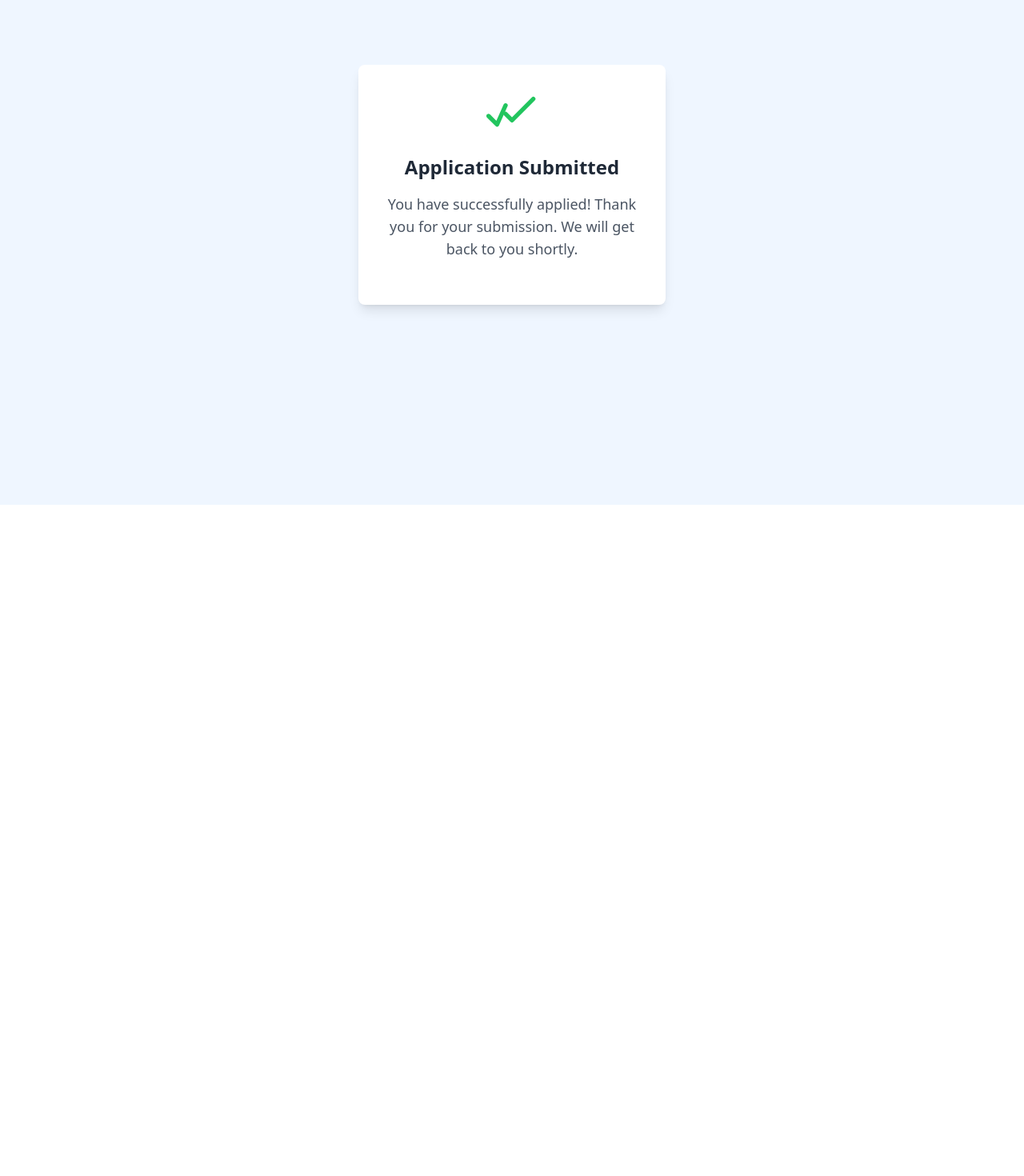
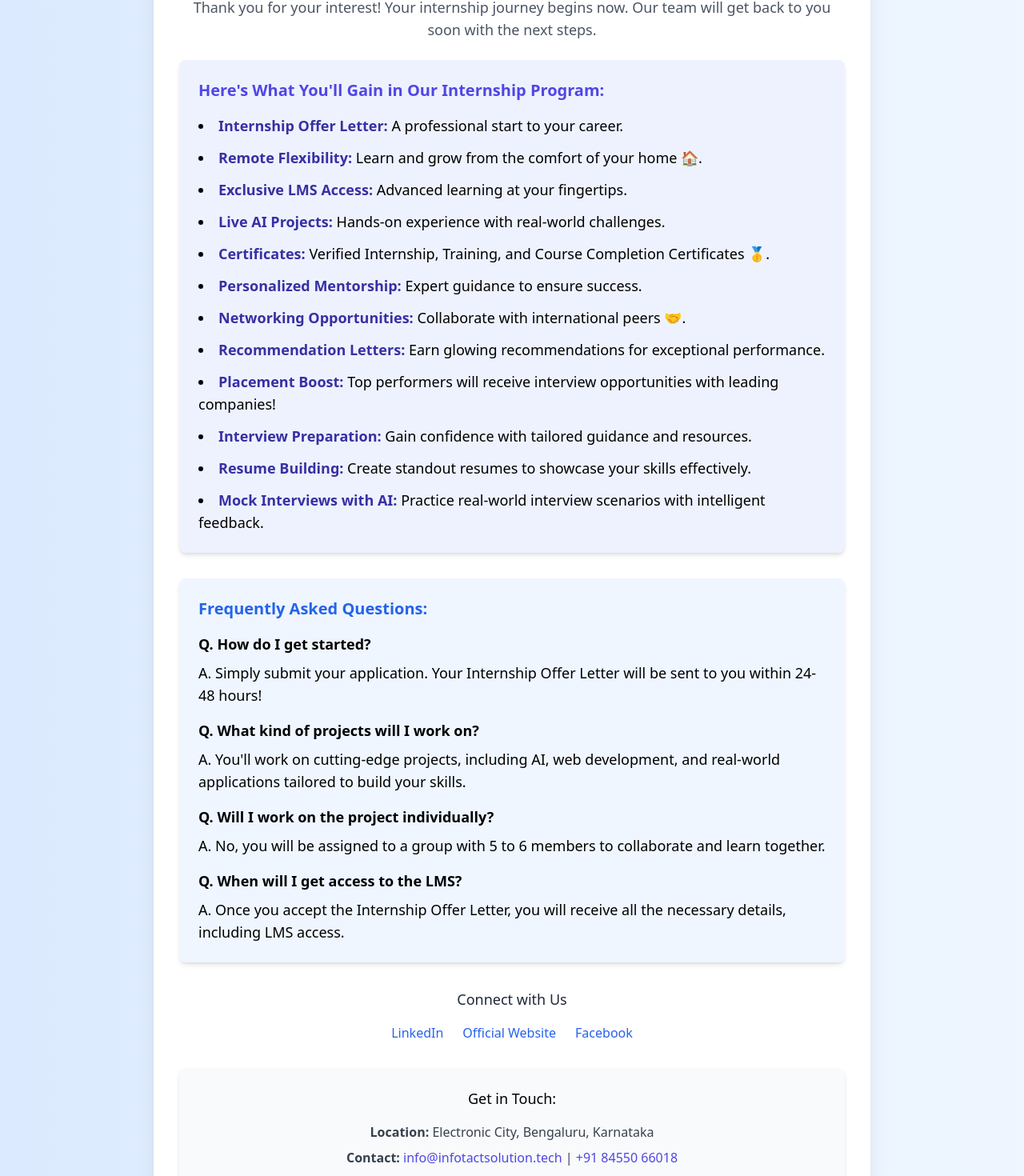
Before and after one commit to pitabasdev/infotact-internship, a React (Create React App) app: page /success in a window 1280 px wide. Shown: the part 169-1639 px from the top of the page at 80% size. Before the commit the page ends 800 px from the top, so only its background shows below. Built offline with nearby package versions, Linux system fonts and the light colour scheme.

Commit message:
update header image

```diff
--- a/src/InternshipForm .js
+++ b/src/InternshipForm .js
@@ -92,7 +92,9 @@ const InternshipForm = () => {
         <p className="text-2xl font-bold text-gray-700 mb-6">
           🚀 Thank you for your interest in the exciting internship
           opportunities at{" "}
-          <span className="text-indigo-600">Infotact Solutions</span>!
+          <a href="https://infotactsolution.tech/">
+            <span className="text-indigo-600">Infotact Solutions</span>!
+          </a>
         </p>
         <p className="text-xl font-medium mb-6">
           We are thrilled to know more about you and help you kickstart your
@@ -208,6 +210,7 @@ const InternshipForm = () => {
             <option value="2nd Year">2nd Year</option>
             <option value="3rd Year">3rd Year</option>
             <option value="4th Year">4th Year</option>
+            <option value="Graduated">Graduated</option>
           </select>
         </div>
 
--- a/src/SuccessfullyApplied .js
+++ b/src/SuccessfullyApplied .js
@@ -2,15 +2,15 @@ import React from "react";
 
 const SuccessfullyApplied = () => {
   return (
-    <div className="min-h-screen bg-blue-50 flex justify-center items-center">
-      <div className="bg-white p-8 rounded-lg shadow-lg w-96 text-center">
+    <div className="min-h-screen bg-gradient-to-r from-blue-100 to-blue-50 flex justify-center items-center px-4">
+      <div className="bg-white p-8 rounded-xl shadow-xl w-full max-w-4xl text-center">
+        {/* Success Icon */}
         <svg
           xmlns="http://www.w3.org/2000/svg"
           className="w-16 h-16 mx-auto text-green-500 mb-4"
           fill="none"
           stroke="currentColor"
           viewBox="0 0 24 24"
-          xmlnsXlink="http://www.w3.org/1999/xlink"
           strokeWidth="2"
           strokeLinecap="round"
           strokeLinejoin="round"
@@ -18,13 +18,193 @@ const SuccessfullyApplied = () => {
           <path d="M9 11l3 3L22 4" />
           <path d="M1 12l4 4L9 7" />
         </svg>
-        <h1 className="text-2xl font-semibold text-gray-800 mb-4">
-          Application Submitted
+
+        {/* Title */}
+        <h1 className="text-3xl font-bold text-gray-800 mb-4">
+          Your Application is Successfully Submitted!
         </h1>
         <p className="text-lg text-gray-600 mb-6">
-          You have successfully applied! Thank you for your submission. We will
-          get back to you shortly.
+          Thank you for your interest! Your internship journey begins now. Our
+          team will get back to you soon with the next steps.
         </p>
+
+        {/* Benefits Section */}
+        <div className="bg-indigo-50 p-6 rounded-lg shadow-md mb-8 text-left">
+          <h2 className="text-xl font-semibold text-indigo-600 mb-4">
+            Here's What You'll Gain in Our Internship Program:
+          </h2>
+          <ul className="list-disc list-inside text-lg space-y-3">
+            <li>
+              <span className="font-bold text-indigo-800">
+                Internship Offer Letter:
+              </span>{" "}
+              A professional start to your career.
+            </li>
+            <li>
+              <span className="font-bold text-indigo-800">
+                Remote Flexibility:
+              </span>{" "}
+              Learn and grow from the comfort of your home 🏠.
+            </li>
+            <li>
+              <span className="font-bold text-indigo-800">
+                Exclusive LMS Access:
+              </span>{" "}
+              Advanced learning at your fingertips.
+            </li>
+            <li>
+              <span className="font-bold text-indigo-800">
+                Live AI Projects:
+              </span>{" "}
+              Hands-on experience with real-world challenges.
+            </li>
+            <li>
+              <span className="font-bold text-indigo-800">Certificates:</span>{" "}
+              Verified Internship, Training, and Course Completion Certificates
+              🥇.
+            </li>
+            <li>
+              <span className="font-bold text-indigo-800">
+                Personalized Mentorship:
+              </span>{" "}
+              Expert guidance to ensure success.
+            </li>
+            <li>
+              <span className="font-bold text-indigo-800">
+                Networking Opportunities:
+              </span>{" "}
+              Collaborate with international peers 🤝.
+            </li>
+            <li>
+              <span className="font-bold text-indigo-800">
+                Recommendation Letters:
+              </span>{" "}
+              Earn glowing recommendations for exceptional performance.
+            </li>
+            <li>
+              <span className="font-bold text-indigo-800">
+                Placement Boost:
+              </span>{" "}
+              Top performers will receive interview opportunities with leading
+              companies!
+            </li>
+            <li>
+              <span className="font-bold text-indigo-800">
+                Interview Preparation:
+              </span>{" "}
+              Gain confidence with tailored guidance and resources.
+            </li>
+            <li>
+              <span className="font-bold text-indigo-800">
+                Resume Building:
+              </span>{" "}
+              Create standout resumes to showcase your skills effectively.
+            </li>
+            <li>
+              <span className="font-bold text-indigo-800">
+                Mock Interviews with AI:
+              </span>{" "}
+              Practice real-world interview scenarios with intelligent feedback.
+            </li>
+          </ul>
+        </div>
+
+        {/* FAQs Section */}
+        <div className="bg-blue-50 p-6 rounded-lg shadow-md mb-8 text-left">
+          <h2 className="text-xl font-semibold text-blue-600 mb-4">
+            Frequently Asked Questions:
+          </h2>
+
+          <p className="text-lg mb-2">
+            <strong>Q. How do I get started?</strong>
+          </p>
+          <p className="text-lg mb-4">
+            A. Simply submit your application. Your Internship Offer Letter will
+            be sent to you within 24-48 hours!
+          </p>
+
+          <p className="text-lg mb-2">
+            <strong>Q. What kind of projects will I work on?</strong>
+          </p>
+          <p className="text-lg mb-4">
+            A. You'll work on cutting-edge projects, including AI, web
+            development, and real-world applications tailored to build your
+            skills.
+          </p>
+
+          <p className="text-lg mb-2">
+            <strong>Q. Will I work on the project individually?</strong>
+          </p>
+          <p className="text-lg mb-4">
+            A. No, you will be assigned to a group with 5 to 6 members to
+            collaborate and learn together.
+          </p>
+
+          <p className="text-lg mb-2">
+            <strong>Q. When will I get access to the LMS?</strong>
+          </p>
+          <p className="text-lg">
+            A. Once you accept the Internship Offer Letter, you will receive all
+            the necessary details, including LMS access.
+          </p>
+        </div>
+
+        {/* Connect Section */}
+        <div className="text-left">
+          <h2 className="text-lg text-center font-medium text-gray-800 mb-4">
+            Connect with Us
+          </h2>
+          <ul className="flex justify-center space-x-6">
+            <li>
+              <a
+                href="https://www.linkedin.com/company/infotact-solution/"
+                className="text-blue-600 hover:text-blue-800 transition-all"
+              >
+                LinkedIn
+              </a>
+            </li>
+            <li>
+              <a
+                href="https://infotactsolution.tech/"
+                className="text-blue-600 hover:text-blue-800 transition-all"
+              >
+                Official Website
+              </a>
+            </li>
+            <li>
+              <a
+                href="https://facebook.com"
+                className="text-blue-600 hover:text-blue-800 transition-all"
+              >
+                Facebook
+              </a>
+            </li>
+          </ul>
+        </div>
+
+        {/* Contact Section */}
+        <div className="mt-8 bg-gray-50 p-6 rounded-lg shadow-md">
+          <h3 className="text-lg font-medium mb-4">Get in Touch:</h3>
+          <p className="text-gray-700 mb-2">
+            <strong>Location:</strong> Electronic City, Bengaluru, Karnataka
+          </p>
+          <p className="text-gray-700">
+            <strong>Contact:</strong>{" "}
+            <a
+              href="mailto:info@infotactsolution.tech"
+              className="text-indigo-600 hover:text-indigo-800"
+            >
+              info@infotactsolution.tech
+            </a>{" "}
+            |{" "}
+            <a
+              href="tel:+918455066018"
+              className="text-indigo-600 hover:text-indigo-800"
+            >
+              +91 84550 66018
+            </a>
+          </p>
+        </div>
       </div>
     </div>
   );
```
